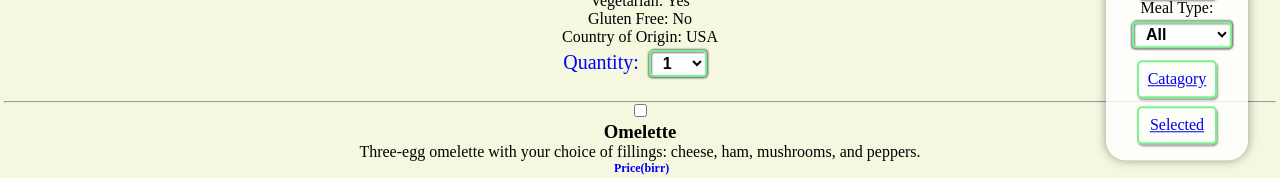
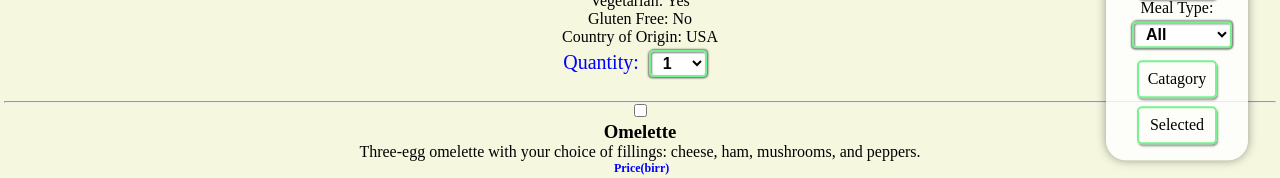
Before and after one commit to thomaskitaba/tom-menu, a React (Vite) app: page / in a window 1280 px wide. Shown: the part 586-764 px from the top of the page. Built offline with nearby package versions, Linux system fonts and the light colour scheme.

Commit message:
corrected href links to megamenu and selected menu

```diff
--- a/src/App.css
+++ b/src/App.css
@@ -252,13 +252,13 @@ input {
   box-shadow: 1px 2px 2px var(--bg-clr-Breakfast);
 
 }
-/* .catagory-button:hover, .selected-items-button:hover
-.selected-items-button a, .selected-items-button a:hover
-.reset-menu:hover a, .reset-menu a:hover{
+.catagory-button a,
+.selected-items-button a
+{
   text-decoration: none;
   color: black;
-  box-shadow: 1px 2px 2px var(--bg-clr-Beverages);
-} */
+
+}
 .refresh-total {
   margin: 0 auto;
   margin-top: 20px;
--- a/src/components/Menu.jsx
+++ b/src/components/Menu.jsx
@@ -127,9 +127,6 @@ const Menu = () => {
         <div className="catagory-button" onClick={() => { setShowMegaMenu(!showMegaMenu); setShowSelectedItems(false); }}> <a href="#mega-menu">Catagory </a></div>
         <div className="selected-items-button" onClick={handleSelectButtonClicked}><a href="#selected-menu">{selectedButtonText}</a></div>
       </div>
-      {/* <div className="hero-page">
-
-      </div> */}
 
       <div className="filters-container">
         <div><h3>Filters</h3></div>
```
